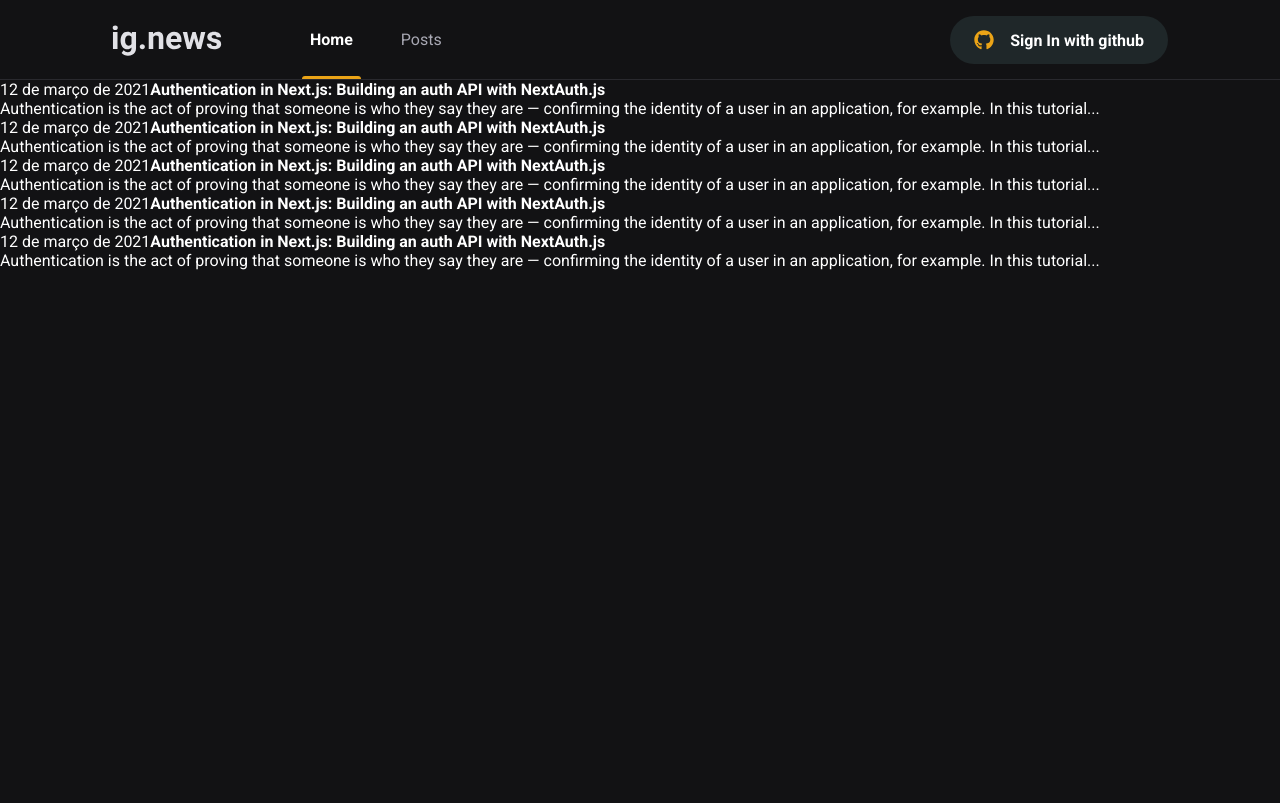
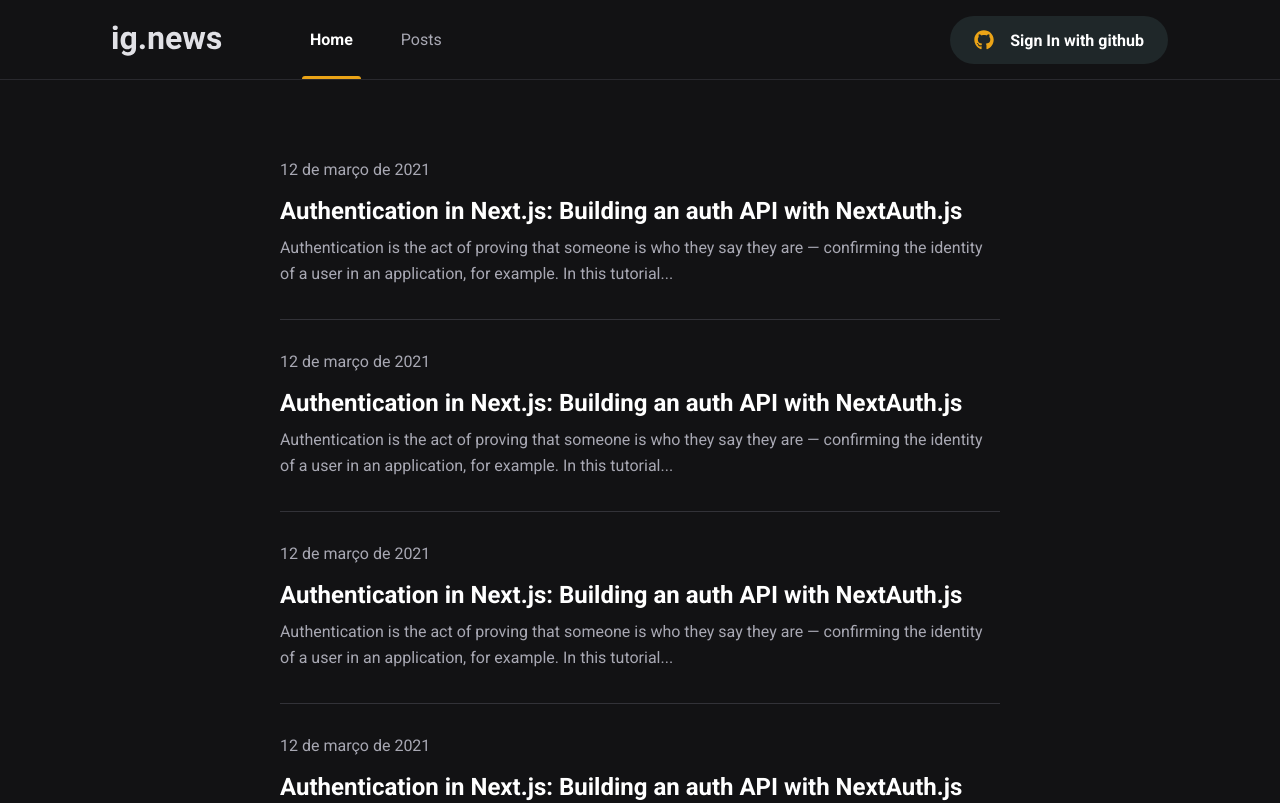
Before and after one commit to gustavomaltez/-Ignite-ChapterThree, a Next.js app in the folder ignews/: page /posts in a window 1280 px wide. Shown: the top 803 px of the page. Built offline with nearby package versions, Linux system fonts and the light colour scheme; no server answers.

Commit message:
style: added post page style

```diff
--- a/ignews/src/pages/posts/index.tsx
+++ b/ignews/src/pages/posts/index.tsx
@@ -8,29 +8,29 @@
                 <title>Posts  | IGnews</title>
             </Head>
 
-            <main>
-                <div>
-                    <a>
+            <main className={styles.container}>
+                <div className={styles.posts}>
+                    <a href="#">
                         <time>12 de março de 2021</time>
                         <strong>Authentication in Next.js: Building an auth API with NextAuth.js</strong>
                         <p>Authentication is the act of proving that someone is who they say they are — confirming the identity of a user in an application, for example. In this tutorial...</p>
                     </a>
-                    <a>
+                    <a href="#">
                         <time>12 de março de 2021</time>
                         <strong>Authentication in Next.js: Building an auth API with NextAuth.js</strong>
                         <p>Authentication is the act of proving that someone is who they say they are — confirming the identity of a user in an application, for example. In this tutorial...</p>
                     </a>
-                    <a>
+                    <a href="#">
                         <time>12 de março de 2021</time>
                         <strong>Authentication in Next.js: Building an auth API with NextAuth.js</strong>
                         <p>Authentication is the act of proving that someone is who they say they are — confirming the identity of a user in an application, for example. In this tutorial...</p>
                     </a>
-                    <a>
+                    <a href="#">
                         <time>12 de março de 2021</time>
                         <strong>Authentication in Next.js: Building an auth API with NextAuth.js</strong>
                         <p>Authentication is the act of proving that someone is who they say they are — confirming the identity of a user in an application, for example. In this tutorial...</p>
                     </a>
-                    <a>
+                    <a href="#">
                         <time>12 de março de 2021</time>
                         <strong>Authentication in Next.js: Building an auth API with NextAuth.js</strong>
                         <p>Authentication is the act of proving that someone is who they say they are — confirming the identity of a user in an application, for example. In this tutorial...</p>
--- a/ignews/src/pages/posts/styles.module.scss
+++ b/ignews/src/pages/posts/styles.module.scss
@@ -0,0 +1,45 @@
+.container{
+    max-width: 1120px;
+    margin: 0 auto;
+    padding: 0 2rem;
+}
+
+.posts{
+    max-width: 720px;
+    margin: 5rem auto 0;
+
+    a {
+        display: block;
+
+        & + a {
+            margin-top: 2rem;
+            padding-top: 2rem;
+            border-top: 1px solid var(--gray-700);
+        }
+
+        time {
+            font-size: 1rem;
+            display: flex;
+            align-items: center;
+            color: var(--gray-300);
+        }
+
+        strong {
+            display: block;
+            font-size: 1.5rem;
+            margin-top: 1rem;
+            line-height: 2rem;
+            transition: color 200ms;
+        }
+
+        p {
+            color: var(--gray-300);
+            margin-top: 0.5rem;
+            line-height: 1.625rem;
+        }
+
+        &:hover {
+            color: var(--yellow-500);
+        }
+    }
+}
--- a/ignews/src/styles/global.scss
+++ b/ignews/src/styles/global.scss
@@ -9,6 +9,7 @@
 
     --gray-100: #e1e1e6;
     --gray-300: #a8a8b3;
+    --gray-700: #323238;
     --gray-800: #29292e;
     --gray-850: #1f2729;
     --gray-900: #121214;
```
